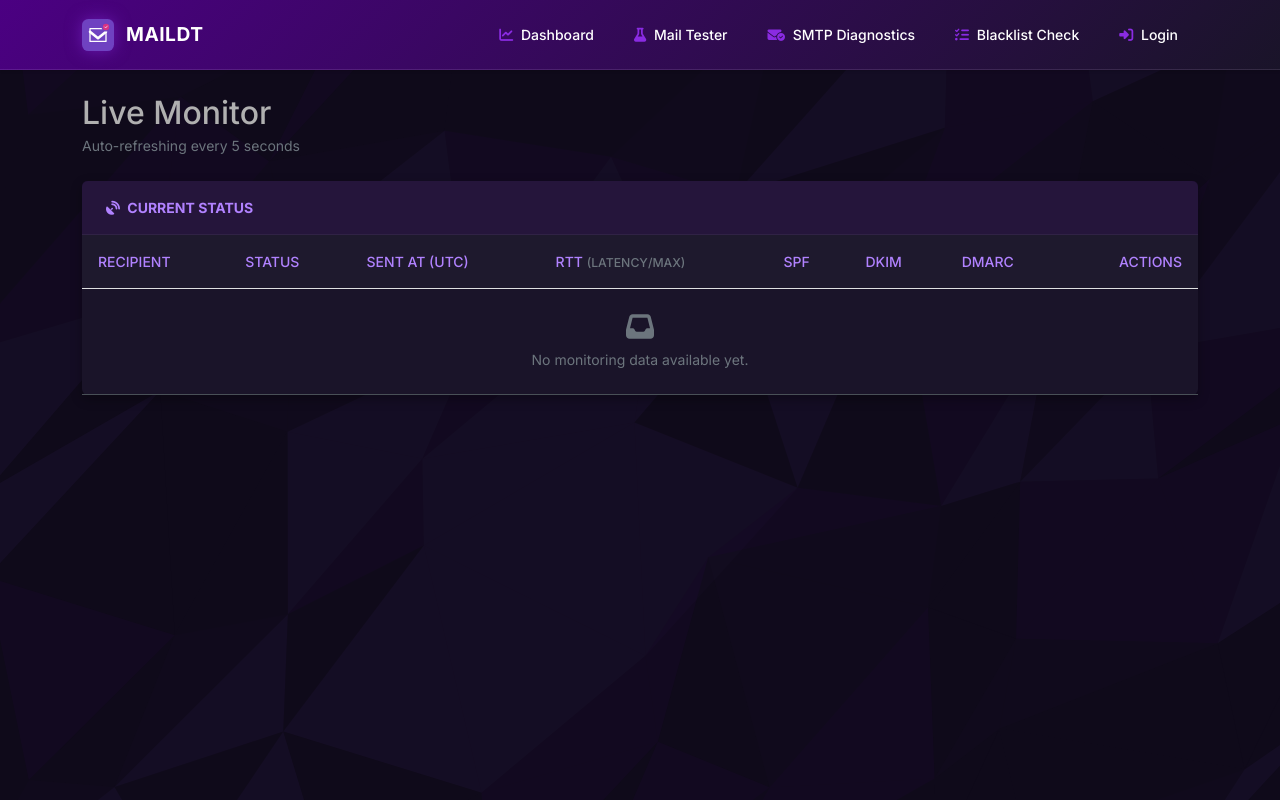
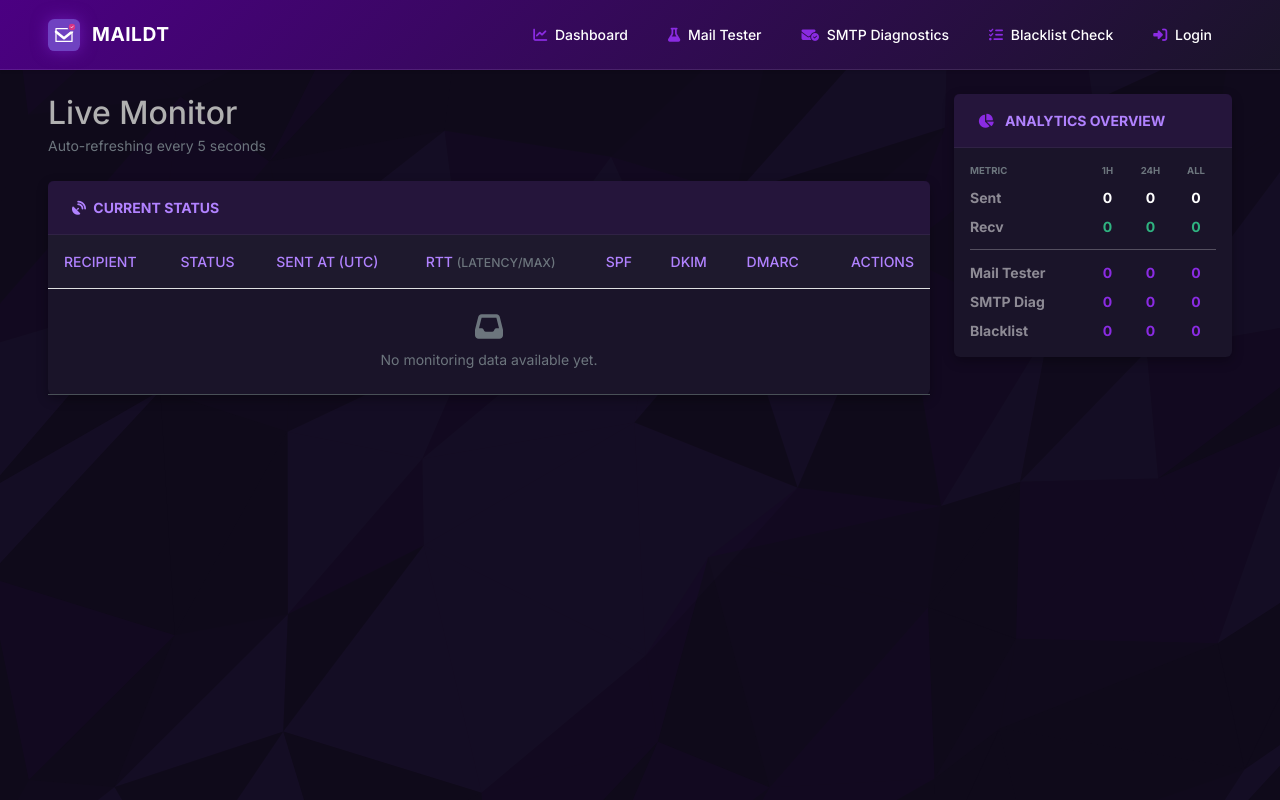
Before and after one commit to arumes31/mail-delivery-tester, a Flask app: page / in a window 1280 px wide. Run offline with Flask 3, Linux system fonts and the light colour scheme; data that the repository does not hold is empty; some libraries are stand-ins or nearby versions.

Commit message:
Metrics refactor and Dashboard overhaul: Persistent global counters, sidebar analytics widget, and 120s caching logic

```diff
--- a/app.py
+++ b/app.py
@@ -120,6 +120,24 @@ class MailTest(Base):
     dmarc_status = Column(String(50))
     spam_report = Column(String) # JSON string
 
+class ToolUsage(Base):
+    __tablename__ = 'tool_usage'
+    id = Column(Integer, primary_key=True)
+    tool_name = Column(String(50), index=True) # mail-tester, smtp-diag, blacklist
+    timestamp = Column(DateTime, default=datetime.datetime.utcnow)
+    ip = Column(String(50))
+
+class MetricEvent(Base):
+    __tablename__ = 'metric_events'
+    id = Column(Integer, primary_key=True)
+    event_type = Column(String(20)) # 'sent', 'received', 'mail-tester', 'smtp-diag', 'blacklist'
+    timestamp = Column(DateTime, default=datetime.datetime.utcnow)
+
+class GlobalCounter(Base):
+    __tablename__ = 'global_counters'
+    id = Column(Integer, primary_key=True)
+    counter_name = Column(String(50), unique=True)
+    count = Column(Integer, default=0)
 
 Base.metadata.create_all(engine)
 
@@ -129,7 +147,22 @@ def run_migrations():
     session = Session()
     try:
         from sqlalchemy import text
-        # ... (previous migration checks) ...
+        # Check for global_counters table
+        try:
+            session.execute(text("SELECT 1 FROM global_counters LIMIT 1"))
+        except Exception:
+            session.rollback()
+            logger.info("Migrating: creating global_counters table")
+            Base.metadata.create_all(engine)
+        # Check for tool_usage table (manual check since create_all handles new tables)
+        try:
+            session.execute(text("SELECT 1 FROM tool_usage LIMIT 1"))
+        except Exception:
+            session.rollback()
+            logger.info("Migrating: tool_usage table will be created by metadata.create_all")
+            Base.metadata.create_all(engine)
+
+        # ... existing migrations ...
         try:
             session.execute(text("SELECT recipient_email FROM email_probes LIMIT 1"))
         except Exception:
@@ -182,20 +215,72 @@ def run_migrations():
 
 def reset_alert_states():
     """Resets alert_active state for all recipients on startup."""
-    session = Session()
+    session_db = Session()
     try:
-        updated = session.query(Recipient).update({Recipient.alert_active: False})
-        session.commit()
+        updated = session_db.query(Recipient).update({Recipient.alert_active: False})
+        session_db.commit()
         if updated > 0:
             logger.info(f"Startup: Reset alert state for {updated} recipients.")
     except Exception as e:
         logger.error(f"Failed to reset alert states: {e}")
-        session.rollback()
+        session_db.rollback()
     finally:
-        session.close()
+        session_db.close()
 
-run_migrations()
-reset_alert_states()
+def record_usage(tool_name):
+    """Records a tool usage event in the database."""
+    session_db = Session()
+    try:
+        ip = request.remote_addr
+        if CONFIG['ENABLE_PROXY'] and request.headers.get('X-Forwarded-For'):
+            ip = request.headers.get('X-Forwarded-For').split(',')[0].strip()
+
+        # 1. Update Lifetime Total
+        counter = session_db.query(GlobalCounter).filter_by(counter_name=tool_name).first()
+        if not counter:
+            counter = GlobalCounter(counter_name=tool_name, count=1)
+            session_db.add(counter)
+        else:
+            counter.count += 1
+
+        # 2. Record Time-stamped Event
+        event = MetricEvent(event_type=tool_name)
+        session_db.add(event)
+
+        session_db.commit()
+    except Exception as e:
+        logger.error(f"Failed to record usage for {tool_name}: {e}")
+        session_db.rollback()
+    finally:
+        session_db.close()
+
+def increment_counter(name, session_provided=None):
+    """Increments a persistent global counter and records a metric event."""
+    session_db = session_provided or Session()
+    try:
+        # 1. Update Lifetime Total
+        counter = session_db.query(GlobalCounter).filter_by(counter_name=name).first()
+        if not counter:
+            counter = GlobalCounter(counter_name=name, count=1)
+            session_db.add(counter)
+        else:
+            counter.count += 1
+
+        # 2. Record Time-stamped Event
+        event_map = {'mail_sent': 'sent', 'mail_received': 'received'}
+        event_type = event_map.get(name, name)
+        event = MetricEvent(event_type=event_type)
+        session_db.add(event)
+
+        if not session_provided:
+            session_db.commit()
+    except Exception as e:
+        logger.error(f"Failed to increment counter {name}: {e}")
+        if not session_provided:
+            session_db.rollback()
+    finally:
+        if not session_provided:
+            session_db.close()
 
 # --- Mail Logic ---
 
@@ -230,13 +315,6 @@ def send_probe_email():
             for recipient in recipients:
                 probe_guid = str(uuid.uuid4())
                 subject = f"MAILDT-PROBE: {probe_guid}"
-
-                # HTML Body
-                # Using a simple CDN for the logo or Base64 is best for emails.
-                # Since we generated it locally, let's embed a simplified version or just use a text header to avoid broken images if the app isn't public.
-                # However, to be "modern", I will embed a public URL placeholder that you can replace,
-                # OR I can use a standard nice looking unicode/CSS header.
-                # Let's use a nice CSS header block with the name to be safe and reliable.
 
                 html_body = f"""
                 <!DOCTYPE html>
@@ -304,28 +382,18 @@ def send_probe_email():
                     )
                     session.add(probe)
 
-                    # If we successfully sent, and we were in a SEND_ERROR alert state, we should probably reset?
-                    # Actually, recovery usually happens in check_inbox.
-                    # But if the error was purely SMTP, then check_inbox might never see a recovery mail.
-                    # Let's check if the previous status for this recipient was SEND_ERROR.
-
-                    # For SMTP recovery, we can reset if the send succeeded.
                     if recipient.alert_active:
-                        # Optional: Send a specific SMTP recovery alert?
-                        # Or just let it reset so the next failure triggers a new alert.
-                        # Since we want "send ok after", let's send a recovery if it was a SEND_ERROR.
-
-                        # Find the last probe status
                         last_probe = session.query(EmailProbe).filter_by(recipient_email=recipient.email).order_by(desc(EmailProbe.sent_at)).offset(1).first()
                         if last_probe and last_probe.status == 'SEND_ERROR':
-                            msg = f"✅ **Mail Send Recovered**\nSuccessfully sent probe to `{recipient.email}` after previous failure."
+                            msg_rec = f"✅ **Mail Send Recovered**\nSuccessfully sent probe to `{recipient.email}` after previous failure."
                             if recipient.discord_alerts_enabled:
-                                send_discord_alert(msg)
+                                send_discord_alert(msg_rec)
                             recipient.alert_active = False
 
                     # Update next send time
                     recipient.next_send_at = now + datetime.timedelta(seconds=recipient.send_interval)
 
+                    increment_counter('mail_sent', session_provided=session)
                     logger.info(f"Sent probe {probe_guid} to {recipient.email}")
                 except Exception as send_err:
                     err_msg = f"❌ **Mail Send Failure**\nFailed to send probe to `{recipient.email}`.\nError: `{str(send_err)}`"
@@ -343,18 +411,14 @@ def send_probe_email():
 
                     # Trigger Alert only if not already in alert state
                     if not recipient.alert_active:
-                        logger.info(f"[DEBUG] Alerting: Initial failure for {recipient.email}. Sending alert now.")
                         if recipient.discord_alerts_enabled:
                             send_discord_alert(err_msg)
                         if recipient.email_alerts_enabled:
                             send_email_alert(err_msg)
                         recipient.alert_active = True
-                    else:
-                        logger.info(f"[DEBUG] Alerting: Failure for {recipient.email} suppressed. Recipient already in alert state.")
 
                     # Still update next send time
                     recipient.next_send_at = now + datetime.timedelta(seconds=recipient.send_interval)
-                    logger.info(f"[DEBUG] Next retry for {recipient.email} scheduled at {recipient.next_send_at}")
 
         session.commit()
 
@@ -370,6 +434,12 @@ IP_RATE_LIMITS = {} # {ip: [timestamps]}
 LOGIN_ATTEMPTS = {} # {ip: [timestamps]}
 BLACKLIST_ATTEMPTS = {} # {ip: [timestamps]}
 LAST_IMAP_CHECK = datetime.datetime.min
+
+# Cache for stats overview
+STATS_CACHE = {
+    'data': None,
+    'timestamp': None
+}
 
 def check_inbox():
     """Checks IMAP for returned probe emails and active tests."""
@@ -444,6 +514,7 @@ def check_inbox():
 
                                         probe.status = 'RECEIVED'
                                         session.commit()
+                                        increment_counter('mail_received')
                                         logger.info(f"Received probe {guid}.")
                                 mail.store(e_id, '+FLAGS', r'\Deleted')
                         except Exception as parse_err:
@@ -906,6 +977,8 @@ def api_blacklist_check():
     BLACKLIST_ATTEMPTS[ip_addr].append(now)
     remaining = 2 - len(BLACKLIST_ATTEMPTS[ip_addr])
 
+    record_usage('blacklist')
+
     target = request.args.get('target', '').strip()
     if not target:
         return jsonify({'error': 'No target (domain or IP) provided'}), 400
@@ -1031,6 +1104,8 @@ def api_smtp_test():
 
     IP_RATE_LIMITS[ip].append(now)
     remaining = 5 - len(IP_RATE_LIMITS[ip])
+
+    record_usage('smtp-diag')
 
     host = request.args.get('host', CONFIG['SMTP_HOST'])
     port = request.args.get('port', type=int)
@@ -1195,6 +1270,7 @@ def api_mail_tester_check(test_id):
 @app.route('/api/mail-tester/start/<test_id>', methods=['POST'])
 def api_mail_tester_start(test_id):
     ACTIVE_TESTS[test_id] = datetime.datetime.utcnow()
+    record_usage('mail-tester')
     logger.info(f"Fast polling enabled for test: {test_id}")
     return jsonify({'status': 'started'})
 
@@ -1248,12 +1324,11 @@ def delete_recipient(r_id):
     try:
         r = session.get(Recipient, r_id)
         if r:
-            # Delete associated probe history first
-            session.query(EmailProbe).filter_by(recipient_email=r.email).delete()
+            # We no longer delete associated probe history to keep metrics persistent
             # Delete the recipient
             session.delete(r)
             session.commit()
-            return jsonify({'message': 'Deleted and history cleared'})
+            return jsonify({'message': 'Deleted (History preserved for metrics)'})
         return jsonify({'error': 'Not found'}), 404
     finally:
         session.close()
@@ -1306,20 +1381,82 @@ def mask_email(email):
     except:
         return email
 
+@app.route('/api/stats/overview')
+def api_stats_overview():
+    global STATS_CACHE
+    now = datetime.datetime.utcnow()
+    is_logged_in = 'logged_in' in session
+
+    # Return cached data if it's less than 120 seconds old (only for public users)
+    if not is_logged_in and STATS_CACHE['data'] and STATS_CACHE['timestamp']:
+        if (now - STATS_CACHE['timestamp']).total_seconds() < 120:
+            return jsonify(STATS_CACHE['data'])
+
+    session_db = Session()
+    try:
+        hour_ago = now - datetime.timedelta(hours=1)
+        day_ago = now - datetime.timedelta(days=1)
+
+        def get_timeframe_stats(since=None):
+            if since:
+                # Use MetricEvent for time-windowed stats (independent of probes)
+                counts = {}
+                types = ['sent', 'received', 'mail-tester', 'smtp-diag', 'blacklist']
+                for t in types:
+                    counts[t.replace('-', '_')] = session_db.query(MetricEvent).filter(
+                        MetricEvent.event_type == t,
+                        MetricEvent.timestamp >= since
+                    ).count()
+                return counts
+            else:
+                # Use GlobalCounter for absolute Totals
+                def get_global(name):
+                    c = session_db.query(GlobalCounter).filter_by(counter_name=name).first()
+                    return c.count if c else 0
+
+                return {
+                    'sent': get_global('mail_sent'),
+                    'received': get_global('mail_received'),
+                    'mail_tester': get_global('mail-tester'),
+                    'smtp_diag': get_global('smtp-diag'),
+                    'blacklist': get_global('blacklist')
+                }
+
+        h_stats = get_timeframe_stats(hour_ago)
+        d_stats = get_timeframe_stats(day_ago)
+        a_stats = get_timeframe_stats()
+
+        STATS_CACHE['data'] = {
+            'hour': h_stats,
+            'day': d_stats,
+            'alltime': a_stats
+        }
+        STATS_CACHE['timestamp'] = now
+
+        return jsonify(STATS_CACHE['data'])
+    finally:
+        session_db.close()
+
 @app.route('/api/stats')
 def api_stats():
-    """Returns the latest probe for each recipient."""
+    """Returns the latest probe for each ACTIVE recipient."""
     session_db = Session()
     is_logged_in = 'logged_in' in session
     try:
-        # Subquery to find the latest probe ID for each recipient
+        # 1. Get list of all currently existing recipient emails
+        active_recipient_emails = [r.email for r in session_db.query(Recipient).all()]
+
+        if not active_recipient_emails:
+            return jsonify([])
+
+        # 2. Subquery to find the latest probe ID for each recipient
         from sqlalchemy import func
         subq = session_db.query(
             EmailProbe.recipient_email,
             func.max(EmailProbe.sent_at).label('max_sent_at')
-        ).group_by(EmailProbe.recipient_email).subquery()
+        ).filter(EmailProbe.recipient_email.in_(active_recipient_emails)).group_by(EmailProbe.recipient_email).subquery()
 
-        # Join to get full details
+        # 3. Join to get full details
         latest_probes = session_db.query(EmailProbe).join(
             subq,
             (EmailProbe.recipient_email == subq.c.recipient_email) &
@@ -1382,16 +1519,23 @@ def api_history():
         session_db.close()
 
 def cleanup_old_probes():
-    """Deletes probes older than 7 days."""
+    """Deletes probes older than 7 days and metrics older than 30 days."""
     session_db = Session()
     try:
-        cutoff = datetime.datetime.utcnow() - datetime.timedelta(days=7)
-        deleted = session_db.query(EmailProbe).filter(EmailProbe.sent_at < cutoff).delete()
+        # 1. Clean Probes (7 days)
+        cutoff_probes = datetime.datetime.utcnow() - datetime.timedelta(days=7)
+        deleted_probes = session_db.query(EmailProbe).filter(EmailProbe.sent_at < cutoff_probes).delete()
+
+        # 2. Clean Metric Events (30 days) - keep longer for Day stats
+        cutoff_metrics = datetime.datetime.utcnow() - datetime.timedelta(days=30)
+        deleted_metrics = session_db.query(MetricEvent).filter(MetricEvent.timestamp < cutoff_metrics).delete()
+
         session_db.commit()
-        if deleted > 0:
-            logger.info(f"Cleanup: Deleted {deleted} old probes.")
+        if deleted_probes > 0 or deleted_metrics > 0:
+            logger.info(f"Cleanup: Deleted {deleted_probes} probes and {deleted_metrics} metric events.")
     except Exception as e:
         logger.error(f"Error in cleanup: {e}")
+        session_db.rollback()
     finally:
         session_db.close()
 
--- a/templates/base.html
+++ b/templates/base.html
@@ -125,7 +125,7 @@
         <div class="bg-overlay"></div>
     </div>
     <nav class="navbar navbar-expand-lg navbar-dark shadow-lg sticky-top">
-        <div class="container">
+        <div class="container-fluid px-lg-5">
             <a class="navbar-brand" href="/">
                 <img src="{{ url_for('static', filename='img/logo.svg') }}" alt="Logo" class="brand-logo">
                 MailDT
@@ -151,7 +151,7 @@
         </div>
     </nav>
 
-    <div class="container mt-4">
+    <div class="container-fluid px-lg-5 mt-4">
         {% block content %}{% endblock %}
     </div>
 
@@ -231,13 +231,21 @@
 
             function swapBackgrounds() {
                 const nextLayer = activeLayer === 1 ? 2 : 1;
-                const layerEl = document.getElementById(`background-${nextLayer}`);
+                const nextLayerEl = document.getElementById(`background-${nextLayer}`);
+                const currLayerEl = document.getElementById(`background-${activeLayer}`);
 
-                layerEl.style.backgroundImage = generateMeshSVG();
-                layerEl.classList.add('active');
-                document.getElementById(`background-${activeLayer}`).classList.remove('active');
+                // Pre-generate the next background
+                const nextDataUrl = generateMeshSVG();
 
-                activeLayer = nextLayer;
+                // 1. Set the new background image on the inactive layer
+                nextLayerEl.style.backgroundImage = nextDataUrl;
+
+                // 2. Wait a small moment for browser to register image, then fade in
+                setTimeout(() => {
+                    nextLayerEl.classList.add('active');
+                    currLayerEl.classList.remove('active');
+                    activeLayer = nextLayer;
+                }, 50);
             }
 
             // Initial Draw
--- a/templates/index.html
+++ b/templates/index.html
@@ -1,6 +1,8 @@
 {% extends "base.html" %}
 
 {% block content %}
+<div class="row">
+    <div class="col-lg-9 mb-4">
         <div class="d-flex justify-content-between align-items-center mb-4">
             <div>
                 <h2 class="mb-0">Live Monitor</h2>
@@ -10,7 +12,7 @@
 
         <!-- Live Status Card -->
         <div class="card shadow-sm border-0">
-    <div class="card-header bg-light fw-bold text-uppercase small text-muted">
+            <div class="card-header fw-bold text-uppercase small text-muted">
                 <i class="fa-solid fa-satellite-dish me-1"></i> Current Status
             </div>
             <div class="card-body p-0">
@@ -32,6 +34,60 @@
                             <!-- Data injected here -->
                         </tbody>
                     </table>
+                </div>
+            </div>
+        </div>
+    </div>
+
+    <!-- Sidebar Widget -->
+    <div class="col-lg-3">
+        <div class="sticky-top" style="top: 90px; z-index: 10;">
+            <div class="card shadow-lg border-0 mb-4">
+                <div class="card-header fw-bold small text-uppercase">
+                    <i class="fa-solid fa-chart-pie me-2 text-primary"></i> Analytics Overview
+                </div>
+                <div class="card-body p-0">
+                    <div id="stats-overview" class="d-grid gap-2 py-3 px-3" style="grid-template-columns: 1fr 35px 35px 40px;">
+                        <!-- Header -->
+                        <div class="small text-muted fw-bold" style="font-size: 0.6rem;">METRIC</div>
+                        <div class="small text-muted fw-bold text-center" style="font-size: 0.6rem;">1H</div>
+                        <div class="small text-muted fw-bold text-center" style="font-size: 0.6rem;">24H</div>
+                        <div class="small text-muted fw-bold text-center" style="font-size: 0.6rem;">ALL</div>
+
+                        <!-- Mail Sent -->
+                        <div class="small fw-bold text-white-50">Sent</div>
+                        <div id="stat-h-sent" class="small text-center text-white fw-bold">0</div>
+                        <div id="stat-d-sent" class="small text-center text-white fw-bold">0</div>
+                        <div id="stat-a-sent" class="small text-center text-white fw-bold">0</div>
+
+                        <!-- Mail Recv -->
+                        <div class="small fw-bold text-white-50">Recv</div>
+                        <div id="stat-h-recv" class="small text-center text-success fw-bold">0</div>
+                        <div id="stat-d-recv" class="small text-center text-success fw-bold">0</div>
+                        <div id="stat-a-recv" class="small text-center text-success fw-bold">0</div>
+
+                        <div class="grid-divider col-span-4 border-top border-secondary my-1 opacity-25" style="grid-column: span 4;"></div>
+
+                        <!-- Mail Tester -->
+                        <div class="small fw-bold text-white-50" style="white-space: nowrap;">Mail Tester</div>
+                        <div id="stat-h-mt" class="small text-center text-primary fw-bold">0</div>
+                        <div id="stat-d-mt" class="small text-center text-primary fw-bold">0</div>
+                        <div id="stat-a-mt" class="small text-center text-primary fw-bold">0</div>
+
+                        <!-- SMTP Diag -->
+                        <div class="small fw-bold text-white-50" style="white-space: nowrap;">SMTP Diag</div>
+                        <div id="stat-h-sd" class="small text-center text-primary fw-bold">0</div>
+                        <div id="stat-d-sd" class="small text-center text-primary fw-bold">0</div>
+                        <div id="stat-a-sd" class="small text-center text-primary fw-bold">0</div>
+
+                        <!-- Blacklist -->
+                        <div class="small fw-bold text-white-50" style="white-space: nowrap;">Blacklist</div>
+                        <div id="stat-h-bl" class="small text-center text-primary fw-bold">0</div>
+                        <div id="stat-d-bl" class="small text-center text-primary fw-bold">0</div>
+                        <div id="stat-a-bl" class="small text-center text-primary fw-bold">0</div>
+                    </div>
+                </div>
+            </div>
         </div>
     </div>
 </div>
@@ -94,6 +150,29 @@
     }
 
     function updateStats() {
+        // Fetch Overview Stats
+        fetch('/api/stats/overview')
+            .then(res => res.json())
+            .then(data => {
+                document.getElementById('stat-h-sent').innerText = data.hour.sent;
+                document.getElementById('stat-h-recv').innerText = data.hour.received;
+                document.getElementById('stat-h-mt').innerText = data.hour.mail_tester;
+                document.getElementById('stat-h-sd').innerText = data.hour.smtp_diag;
+                document.getElementById('stat-h-bl').innerText = data.hour.blacklist;
+
+                document.getElementById('stat-d-sent').innerText = data.day.sent;
+                document.getElementById('stat-d-recv').innerText = data.day.received;
+                document.getElementById('stat-d-mt').innerText = data.day.mail_tester;
+                document.getElementById('stat-d-sd').innerText = data.day.smtp_diag;
+                document.getElementById('stat-d-bl').innerText = data.day.blacklist;
+
+                document.getElementById('stat-a-sent').innerText = data.alltime.sent;
+                document.getElementById('stat-a-recv').innerText = data.alltime.received;
+                document.getElementById('stat-a-mt').innerText = data.alltime.mail_tester;
+                document.getElementById('stat-a-sd').innerText = data.alltime.smtp_diag;
+                document.getElementById('stat-a-bl').innerText = data.alltime.blacklist;
+            });
+
         fetch('/api/stats')
             .then(response => response.json())
             .then(data => {
```
Lines whose indentation alone changed are shown as unchanged.
